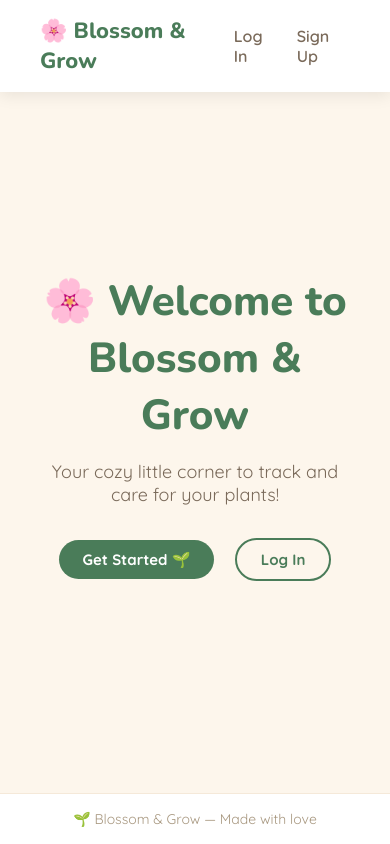
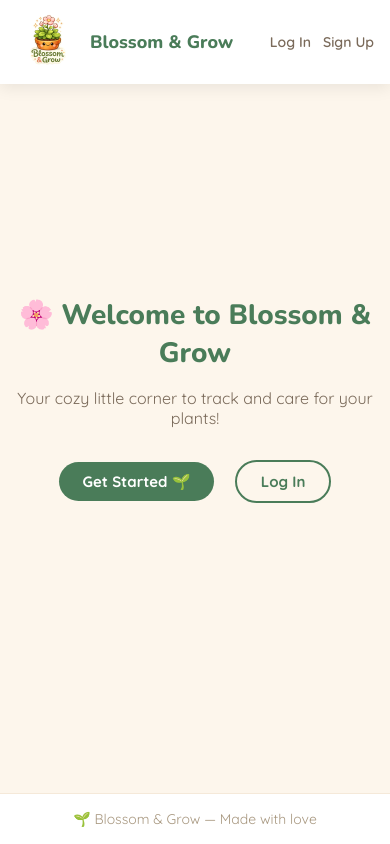
Before and after one commit to F-Bossom/blossom-and-grow, a Django app: page / in a window 390 px wide. Run offline with Django 5.2, Linux system fonts and the light colour scheme.

Commit message:
Add logo, favicon, and mobile CSS

```diff
--- a/blossom_and_grow/urls.py
+++ b/blossom_and_grow/urls.py
@@ -23,4 +23,4 @@ urlpatterns = [
     path('admin/', admin.site.urls),
     path('accounts/', include('django.contrib.auth.urls')),
     path('', include('main_app.urls')),
-] + static(settings.STATIC_URL, document_root=settings.STATIC_ROOT)
+] + static(settings.STATIC_URL, document_root=settings.BASE_DIR / 'main_app/static')
--- a/main_app/static/css/style.css
+++ b/main_app/static/css/style.css
@@ -37,7 +37,7 @@ body {
 /* ===== NAVBAR ===== */
 nav {
   background-color: var(--white);
-  padding: 16px 40px;
+  padding: 12px 40px;
   display: flex;
   align-items: center;
   justify-content: space-between;
@@ -48,11 +48,23 @@ nav {
 }
 
 .nav-logo {
+  display: flex;
+  align-items: center;
+  gap: 10px;
+  text-decoration: none;
+}
+
+.nav-logo img {
+  height: 120px;
+  width: auto;
+  object-fit: contain;
+}
+
+.nav-logo span {
   font-family: 'Nunito', sans-serif;
   font-size: 22px;
   font-weight: 800;
   color: var(--green-dark);
-  text-decoration: none;
 }
 
 .nav-links {
@@ -65,6 +77,7 @@ nav {
   text-decoration: none;
   color: var(--text-mid);
   font-weight: 600;
+  font-size: 18px;
   transition: color 0.2s;
 }
 
@@ -77,7 +90,7 @@ nav {
   border: none;
   color: var(--text-mid);
   font-family: 'Quicksand', sans-serif;
-  font-size: 16px;
+  font-size: 18px;
   font-weight: 600;
   cursor: pointer;
   transition: color 0.2s;
@@ -557,3 +570,97 @@ footer {
 .mood-neglected { background: #fde0e0; color: #b91c1c; }
 .mood-overwatered { background: #b3d9f5; color: #0a4a8d; }
 .mood-too_much_sun { background: #ffe4b3; color: #8d4a00; }
+
+/* ===== MOBILE ===== */
+@media (max-width: 600px) {
+  nav {
+    padding: 10px 16px;
+  }
+
+  .nav-logo img {
+    height: 64px;
+    width: auto;
+    object-fit: contain;
+}
+
+  .nav-logo span {
+    font-size: 18px;
+  }
+
+  .nav-links {
+    gap: 12px;
+    font-size: 14px;
+  }
+
+  .nav-links a,
+  .nav-links form button {
+    font-size: 14px;
+  }
+
+  main {
+    padding: 20px 16px;
+  }
+
+  .hero h1 {
+    font-size: 28px;
+  }
+
+  .hero p {
+    font-size: 16px;
+  }
+
+  .index-header {
+    flex-direction: column;
+    align-items: flex-start;
+    gap: 12px;
+  }
+
+  .plant-grid {
+    grid-template-columns: 1fr;
+  }
+
+  .detail-top {
+    grid-template-columns: 1fr;
+    text-align: center;
+    padding: 24px;
+    gap: 24px;
+  }
+
+  .detail-actions {
+    justify-content: center;
+    flex-wrap: wrap;
+  }
+
+  .care-form {
+    flex-direction: column;
+    align-items: stretch;
+  }
+
+  .care-form select,
+  .care-form input {
+    width: 100%;
+  }
+
+  .care-form .btn {
+    width: 100%;
+    text-align: center;
+  }
+
+  .care-log-item {
+    border-radius: 16px;
+  }
+
+  .care-log-left {
+    flex-wrap: wrap;
+    gap: 8px;
+  }
+
+  .form-container {
+    padding: 24px 16px;
+  }
+
+  .detail-img img {
+    width: 140px;
+    height: 140px;
+  }
+}
--- a/main_app/templates/base.html
+++ b/main_app/templates/base.html
@@ -8,9 +8,13 @@
     {% load static %}
     <link rel="stylesheet" href="{% static 'css/style.css' %}">
 </head>
+<link rel="icon" type="image/png" href="{% static 'images/blossom_and_grow_logo.png' %}">
 <body>
     <nav>
-        <a href="{% url 'home' %}" class="nav-logo">🌸 Blossom & Grow</a>
+        <a href="{% url 'home' %}" class="nav-logo">
+        <img src="{% static 'images/blossom_and_grow_logo.png' %}" alt="Blossom & Grow logo" />
+        <span>Blossom & Grow</span>
+        </a>
         <div class="nav-links">
             {% if user.is_authenticated %}
                 <a href="{% url 'plant_index' %}">My Garden</a>
```
Also changed, not shown: README.md, main_app/static/images/blossom_and_grow_logo.png (added).
